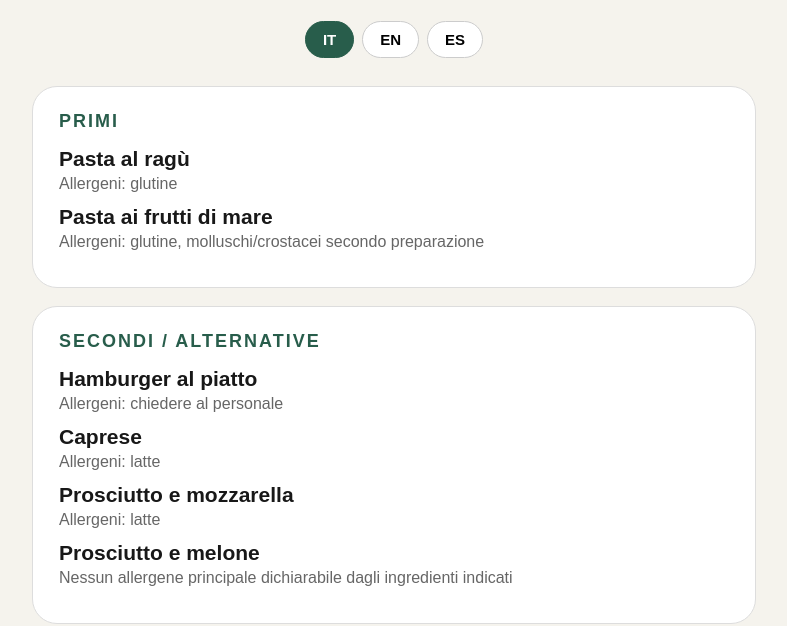
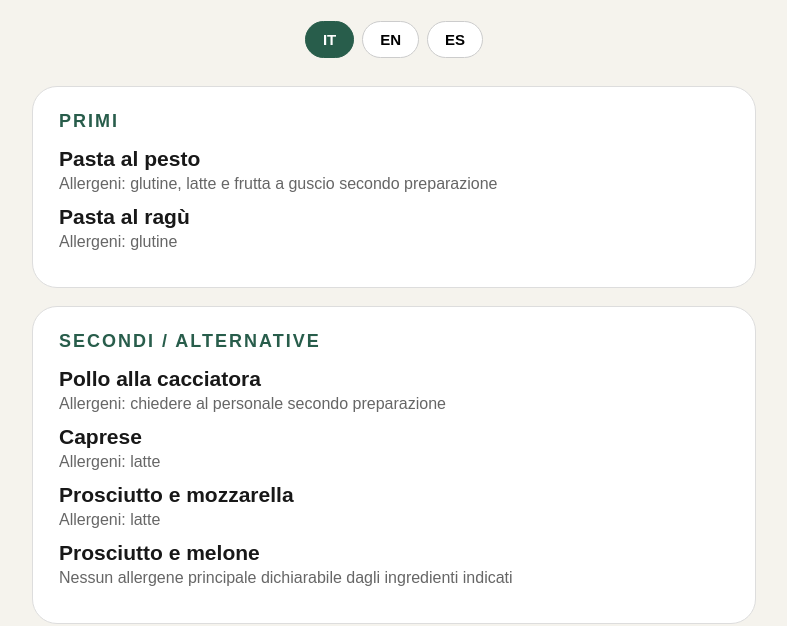
Before and after one commit to ghooper74/Doga_Menu_Multilingua, a plain HTML site: page mensa/index.html in a window 1280 px wide. Shown: the part 174-800 px from the top of the page, without its empty margins (246-1033 px from the left). Drawn offline with Linux system fonts and the light colour scheme.

Commit message:
Aggiorna menu mensa 10 agosto 2026

```diff
--- a/mensa/index.html
+++ b/mensa/index.html
@@ -109,23 +109,23 @@ it:{
  subtitle:"Menù Mensa",
  sections:[
   ["PRIMI",[
-   ["Pasta al ragù","Allergeni: glutine"],
-   ["Pasta ai frutti di mare","Allergeni: glutine, molluschi/crostacei secondo preparazione"]
+   ["Pasta al pesto","Allergeni: glutine, latte e frutta a guscio secondo preparazione"],
+   ["Pasta al ragù","Allergeni: glutine"]
   ]],
   ["SECONDI / ALTERNATIVE",[
-   ["Hamburger al piatto","Allergeni: chiedere al personale"],
+   ["Pollo alla cacciatora","Allergeni: chiedere al personale secondo preparazione"],
    ["Caprese","Allergeni: latte"],
    ["Prosciutto e mozzarella","Allergeni: latte"],
    ["Prosciutto e melone","Nessun allergene principale dichiarabile dagli ingredienti indicati"]
   ]],
   ["INSALATE",[
    ["Caesar","Allergeni: glutine, latte, uova; chiedere al personale per la salsa"],
-   ["Insalatone","Allergeni: chiedere al personale in base agli ingredienti"]
+   ["Insalatona","Allergeni: chiedere al personale in base agli ingredienti"]
   ]],
   ["CONTORNI",[
-   ["Patate al forno","Allergeni: chiedere al personale"],
+   ["Verdure miste","Allergeni: chiedere al personale"],
    ["Patate fritte","Allergeni: chiedere al personale per eventuali contaminazioni in frittura"],
-   ["Verdure miste","Allergeni: chiedere al personale"]
+   ["Patate al forno","Allergeni: chiedere al personale"]
   ]]
  ],
  footer:"Il menù può variare in base alla disponibilità dei prodotti. Per allergie o intolleranze rivolgersi al personale."
@@ -135,11 +135,11 @@ en:{
  subtitle:"Canteen Menu",
  sections:[
   ["PASTA",[
-   ["Pasta with meat ragù","Allergens: gluten"],
-   ["Seafood pasta","Allergens: gluten, molluscs/crustaceans depending on preparation"]
+   ["Pasta with pesto","Allergens: gluten, milk and nuts depending on preparation"],
+   ["Pasta with meat ragù","Allergens: gluten"]
   ]],
   ["MAIN COURSES / ALTERNATIVES",[
-   ["Hamburger served on a plate","Allergens: please ask our staff"],
+   ["Chicken cacciatore","Allergens: please ask our staff, depending on preparation"],
    ["Caprese salad","Allergens: milk"],
    ["Ham and mozzarella","Allergens: milk"],
    ["Ham and melon","No major allergens identifiable from the listed ingredients"]
@@ -149,9 +149,9 @@ en:{
    ["Large mixed salad","Allergens: please ask our staff depending on ingredients"]
   ]],
   ["SIDE DISHES",[
-   ["Roast potatoes","Allergens: please ask our staff"],
+   ["Mixed vegetables","Allergens: please ask our staff"],
    ["French fries","Allergens: please ask our staff about possible cross-contact during frying"],
-   ["Mixed vegetables","Allergens: please ask our staff"]
+   ["Roast potatoes","Allergens: please ask our staff"]
   ]]
  ],
  footer:"The menu may vary depending on product availability. Please inform our staff of any food allergies or intolerances."
@@ -161,11 +161,11 @@ es:{
  subtitle:"Menú de Comedor",
  sections:[
   ["PRIMEROS",[
-   ["Pasta con ragú de carne","Alérgenos: gluten"],
-   ["Pasta con mariscos","Alérgenos: gluten, moluscos/crustáceos según la preparación"]
+   ["Pasta con pesto","Alérgenos: gluten, leche y frutos de cáscara según la preparación"],
+   ["Pasta con ragú de carne","Alérgenos: gluten"]
   ]],
   ["SEGUNDOS / ALTERNATIVAS",[
-   ["Hamburguesa al plato","Alérgenos: consultar al personal"],
+   ["Pollo a la cazadora","Alérgenos: consultar al personal según la preparación"],
    ["Ensalada Caprese","Alérgenos: leche"],
    ["Jamón y mozzarella","Alérgenos: leche"],
    ["Jamón y melón","Sin alérgenos principales identificables por los ingredientes indicados"]
@@ -175,9 +175,9 @@ es:{
    ["Ensalada mixta grande","Alérgenos: consultar al personal según los ingredientes"]
   ]],
   ["GUARNICIONES",[
-   ["Patatas al horno","Alérgenos: consultar al personal"],
+   ["Verduras mixtas","Alérgenos: consultar al personal"],
    ["Patatas fritas","Alérgenos: consultar al personal sobre posibles contaminaciones durante la fritura"],
-   ["Verduras mixtas","Alérgenos: consultar al personal"]
+   ["Patatas al horno","Alérgenos: consultar al personal"]
   ]]
  ],
  footer:"El menú puede variar según la disponibilidad de los productos. Para alergias o intolerancias, consulte al personal."
```
